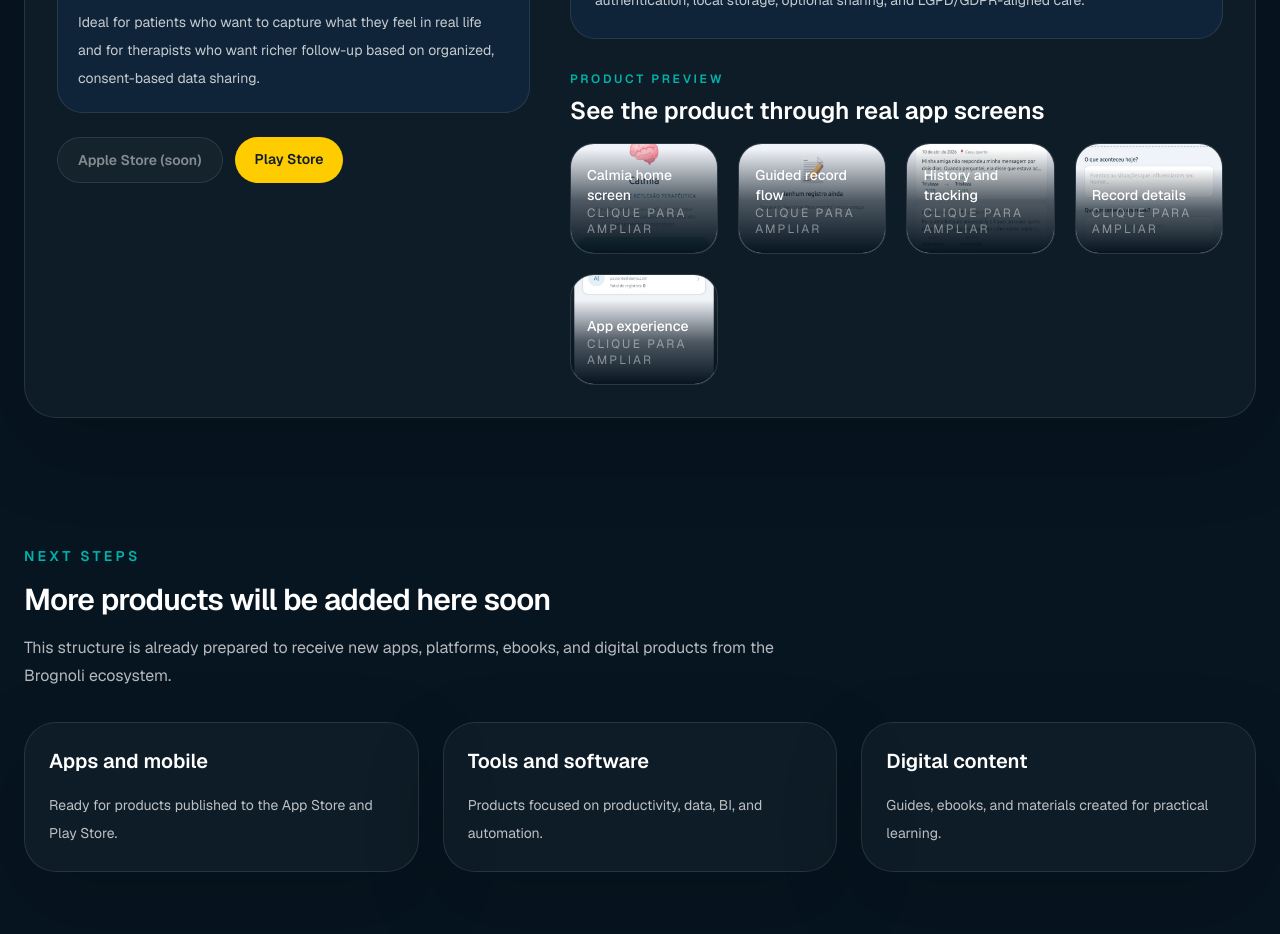
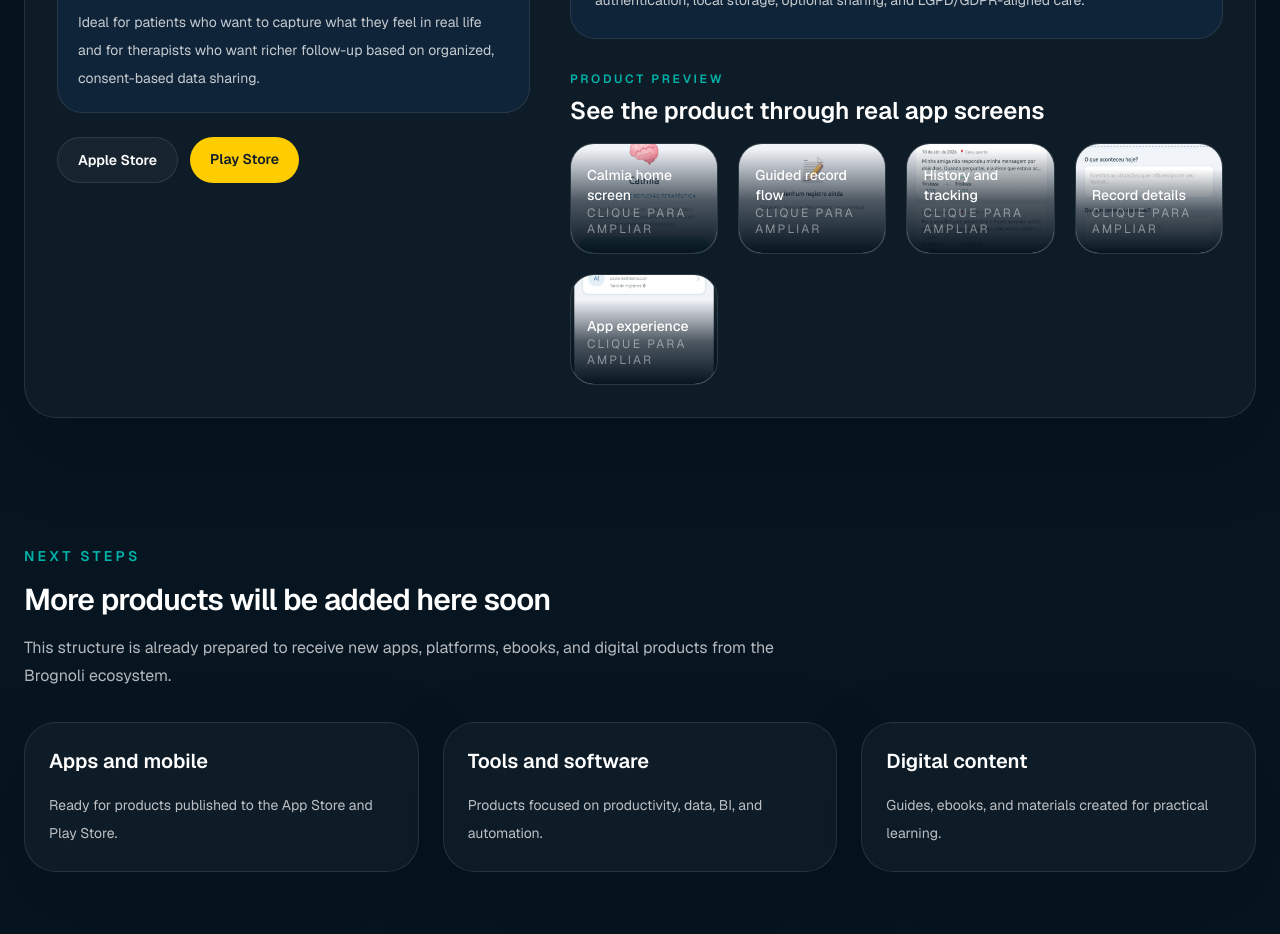
Before and after one commit to renanbrognoli01/brognolibisite, a Next.js app: page /en/products in a window 1280 px wide. Shown: the part 2000-2934 px from the top of the page. Built offline with nearby package versions, Linux system fonts and the light colour scheme; no server answers.

Commit message:
Add Calmia Apple Store link

```diff
--- a/src/components/product-showcase.tsx
+++ b/src/components/product-showcase.tsx
@@ -80,7 +80,10 @@ const productsByLocale: Record<Locale, ProductDetails[]> = {
         "Suporte a m?ltiplos idiomas.",
       ],
       links: [
-        { label: "Apple Store", href: "#", pending: true },
+        {
+          label: "Apple Store",
+          href: "https://apps.apple.com/us/app/calmia-assistente-de-terapia/id6781356385",
+        },
         {
           label: "Play Store",
           href: "https://play.google.com/store/apps/details?id=com.rpdapp.app&pcampaignid=web_share",
@@ -138,7 +141,10 @@ const productsByLocale: Record<Locale, ProductDetails[]> = {
         "Multiple language support.",
       ],
       links: [
-        { label: "Apple Store", href: "#", pending: true },
+        {
+          label: "Apple Store",
+          href: "https://apps.apple.com/us/app/calmia-assistente-de-terapia/id6781356385",
+        },
         {
           label: "Play Store",
           href: "https://play.google.com/store/apps/details?id=com.rpdapp.app&pcampaignid=web_share",
```
